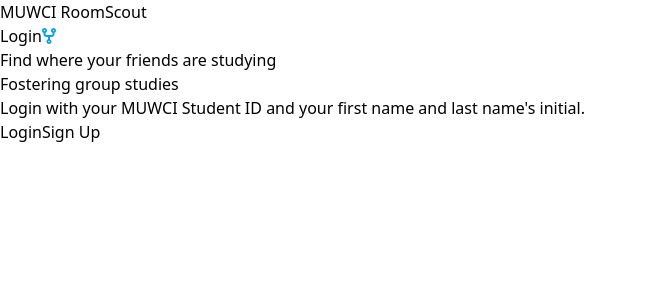
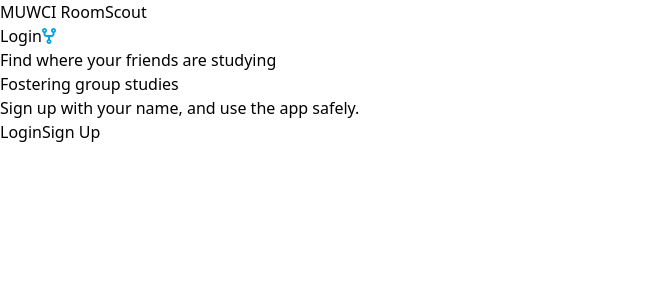
Before and after one commit to swarnpsingh/MUWCI-RoomScout, a React (Vite) app in the folder client/: page / in a window 1280 px wide. Shown: the top 300 px of the page, without its empty margins (0-646 px from the left). Built offline with nearby package versions, Linux system fonts and the light colour scheme.

Commit message:
minor text and link changes

```diff
--- a/client/src/components/Home.jsx
+++ b/client/src/components/Home.jsx
@@ -15,8 +15,7 @@ const Home = () => {
             Fostering group studies
           </h1>
           <p className="text-gray-500 font-bold mb-4 sm:mb-8">
-            Login with your MUWCI Student ID and your first name and last name's
-            initial.
+            Sign up with your name, and use the app safely.
           </p>
           <div className="flex flex-col sm:flex-row sm:space-x-4 space-y-4 sm:space-y-0 items-center justify-center">
             <button
--- a/client/src/components/Navbar.jsx
+++ b/client/src/components/Navbar.jsx
@@ -18,7 +18,9 @@ function Navbar() {
       >
         Login
       </button>
-      <FontAwesomeIcon className="sm:size-8 size-6 cursor-pointer" icon={faCodeFork} style={{ color: "#07a1e3" }} />
+      <a href="https://github.com/swarnpsingh/MUWCI-RoomScout" target="_blank" rel="noopener noreferrer">
+        <FontAwesomeIcon className="sm:size-8 size-6 cursor-pointer" icon={faCodeFork} style={{ color: "#07a1e3" }} />
+      </a>
       </div>
     </div>
   );
```
